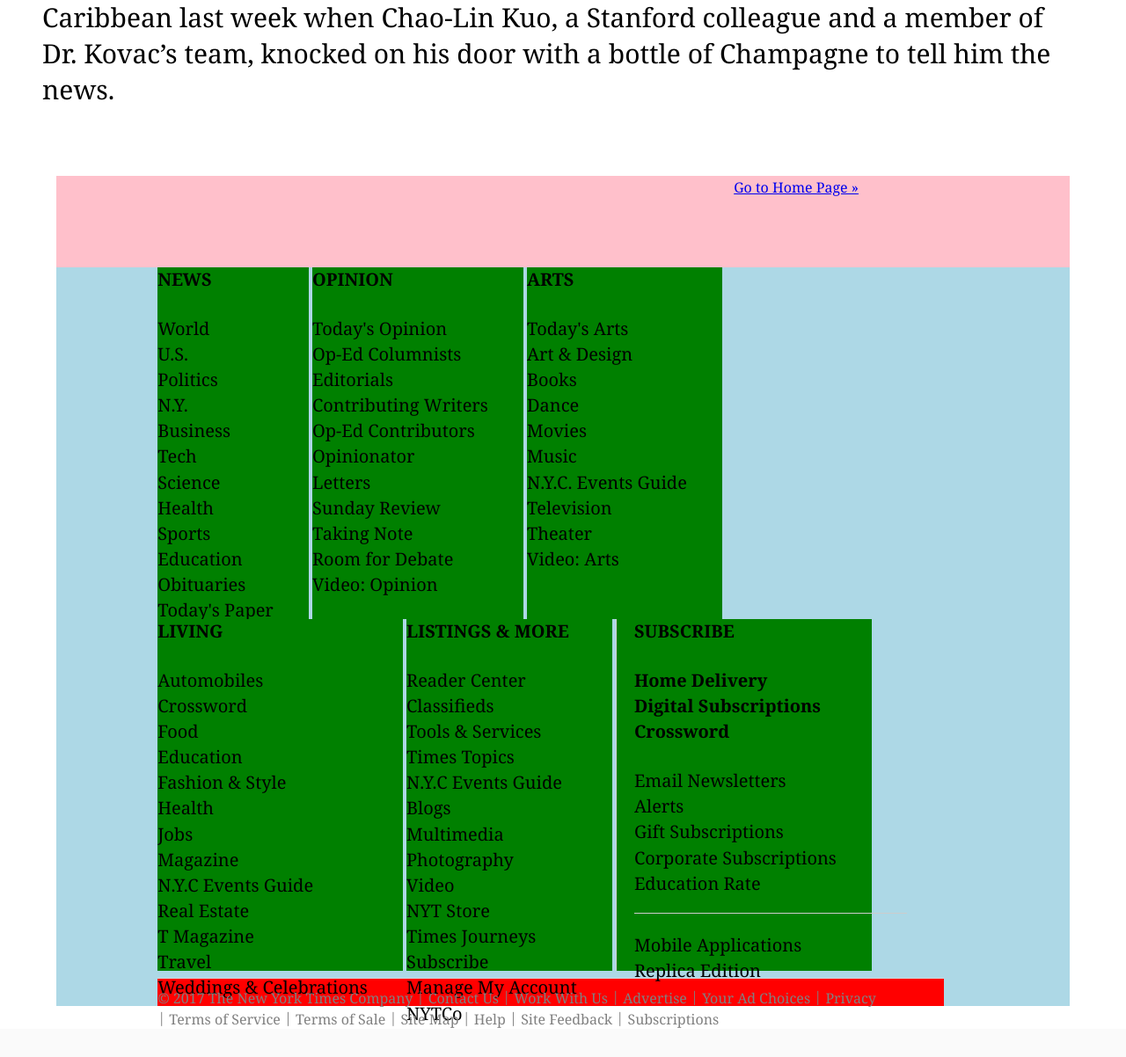
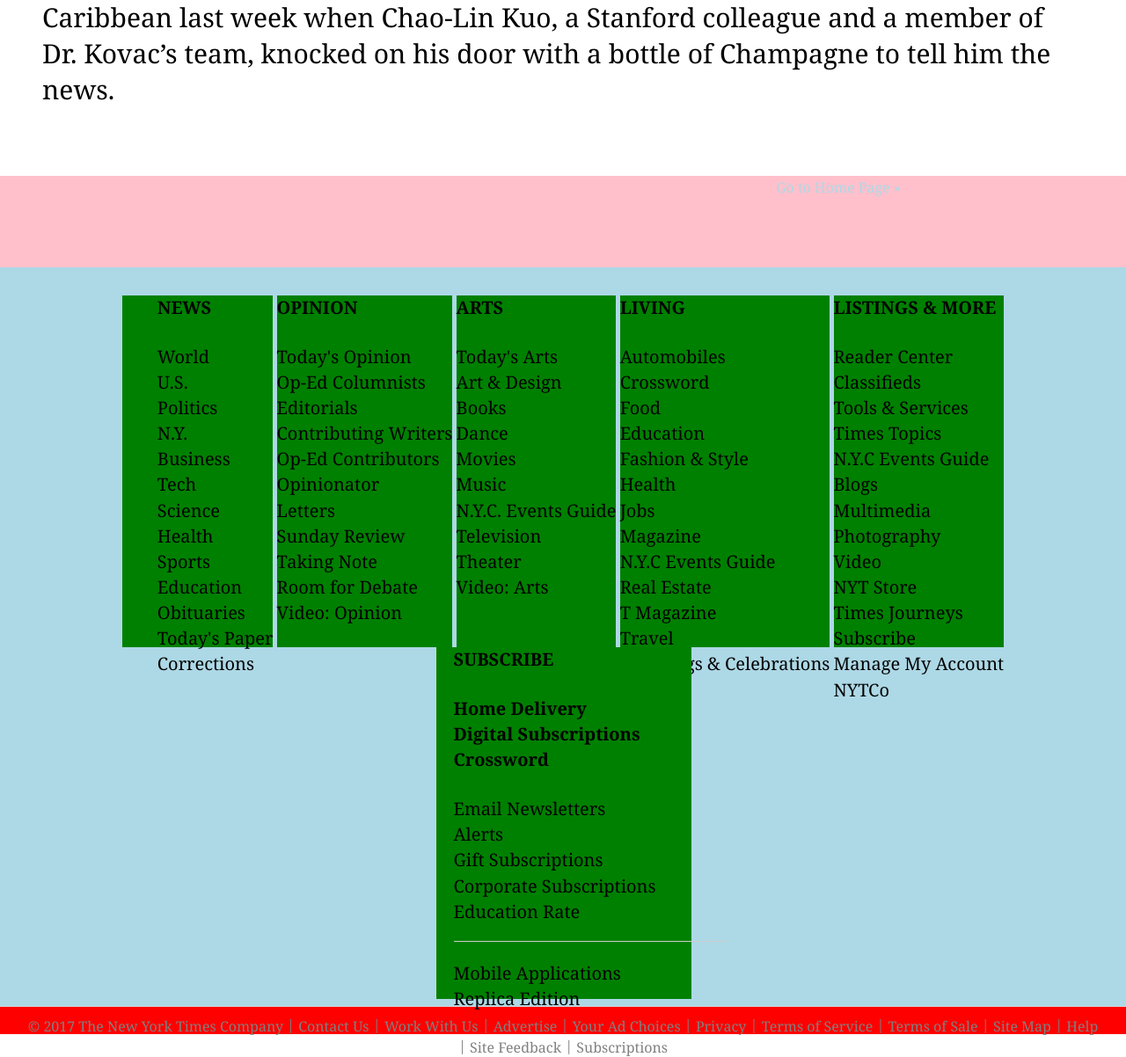
Before and after one commit to Wall-C/W7D4_HTML_Times, a PHP site: page /index.html in a window 1280 px wide; the page is wider, and only the part inside the window is pictured. Shown: the part 2542-3744 px from the top of that part at 88% size. Before the commit the page ends 3711 px from the top of that part, so only its background shows below. Run offline with PHP 8.4, Linux system fonts and the light colour scheme; some web fonts are replaced.

Commit message:
footerdone

```diff
--- a/CSS/footer.css
+++ b/CSS/footer.css
@@ -1,16 +1,25 @@
 #footer {
-  position: relative;
-  width: 90%;
+  position: absolute;
+  width: 100%;
   height: 600px;
-  margin-left: 5%;
-  margin-right: 5%;
   background: pink;
 }
 
 #footer_top {
   text-align: right;
   margin-bottom: 5em;
-  margin-right: 15em;
+  padding-right: 20%;
+  tex-decoration: none;
+}
+
+#topleft {
+  padding-left: 2em;
+  margin: 0 auto;
+}
+
+#footer_top a:link {
+  text-decoration: none;
+  color: lightblue;
 }
 
 hr {
@@ -28,32 +37,32 @@
   padding-top: 2em;
   display: inline-block;
   width: 100%;
-  align-content: center;
-  padding: 0 10% 0 10%;
   background: lightblue;
+  text-align: center;
 }
 
 .columns {
   display: inline-block;
   height: 20em;
-  padding-right: 2em;
   background: green;
   font-size: 20px;
-  text-decoration: none;
+  text-align: left;
 }
 
 #topright {
   border-left: thin solid lightgrey;
   padding-left: 1em;
+  padding-right: 2em;
+  margin: 0 auto;
 }
 
 .bottom {
   height: 2em;
   background: red;
-  width: 97%;
   border-top: thin solid lightgrey;
   margin-top: 0.5em;
   padding-top: 0.5em;
+  text-align: center;
 }
 
 
--- a/index.html
+++ b/index.html
@@ -91,7 +91,7 @@
         <a href="https://www.nytimes.com/">Go to Home Page »</a>
       </div>
       <div class="content">
-        <div class="columns">
+        <div class="columns" id="topleft">
           <p style="font-weight:bold;">NEWS</p><br />
           <a href="https://www.nytimes.com/pages/world/index.html">World</a><br />
           <a href="https://www.nytimes.com/pages/national/index.html">U.S.</a><br />
```
